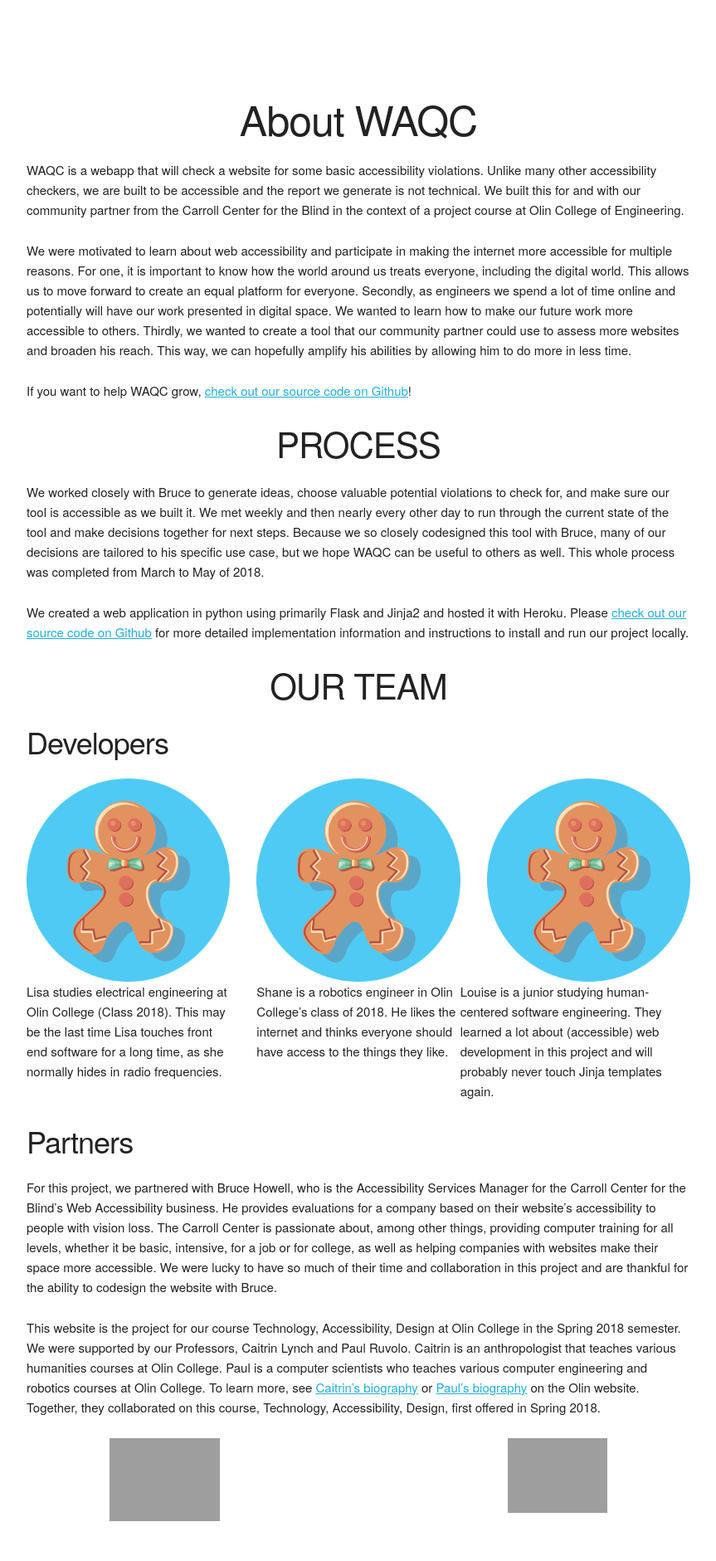
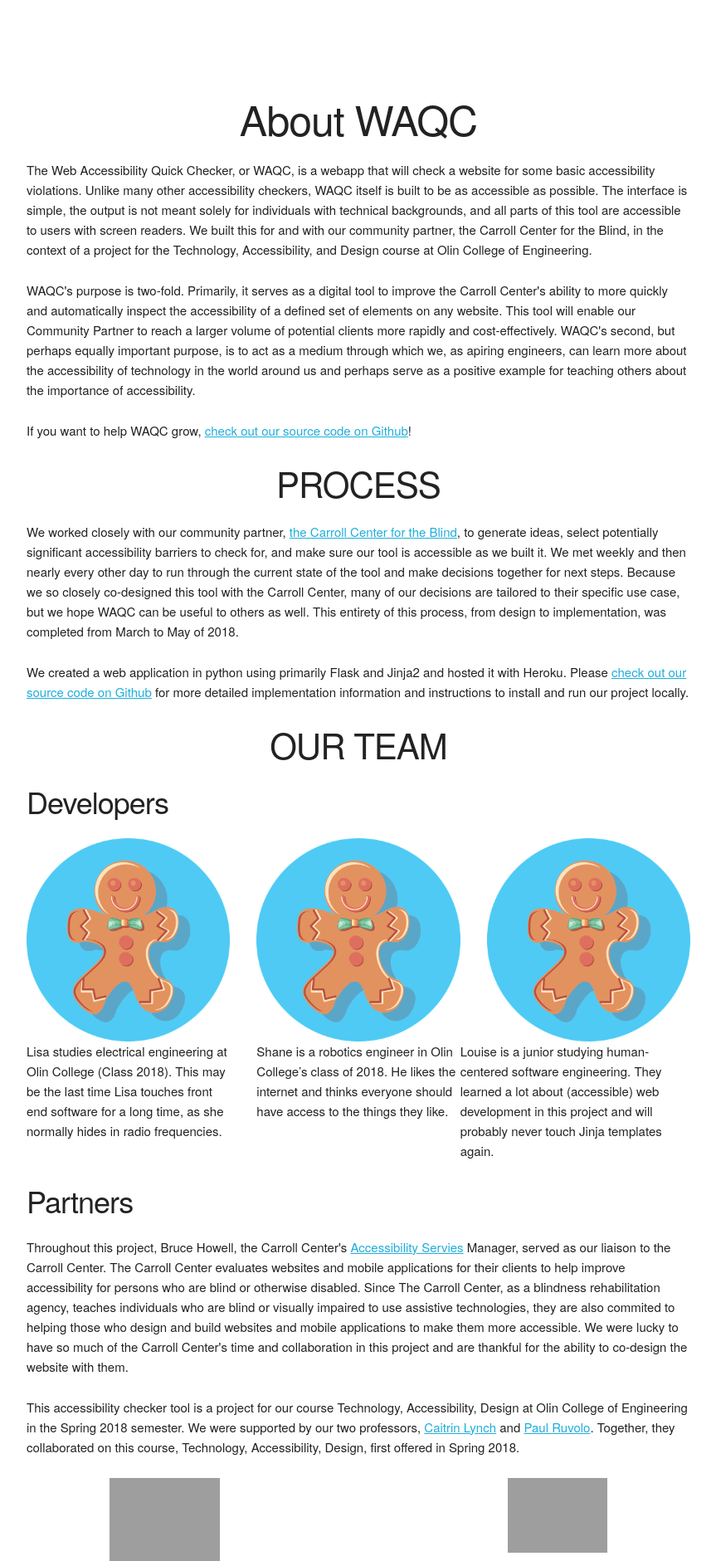
Before and after one commit to tad-web/waqc, a Flask app: page /about in a window 1280 px wide. Shown: the part 134-2015 px from the top of the page at 83% size, without its empty margins (208-1071 px from the left). Before the commit the page ends 1967 px from the top, so only its background shows below. Run offline with Flask 2, Linux system fonts and the light colour scheme; grey boxes are pictures that could not be loaded.

Commit message:
Revise the About page text

```diff
--- a/app/templates/about.html
+++ b/app/templates/about.html
@@ -7,10 +7,10 @@
 </div>
 <div class="container">
   <p>
-    WAQC is a webapp that will check a website for some basic accessibility violations. Unlike many other accessibility checkers, we are built to be accessible and the report we generate is not technical. We built this for and with our community partner from the Carroll Center for the Blind in the context of a project course at Olin College of Engineering.
+    The Web Accessibility Quick Checker, or WAQC, is a webapp that will check a website for some basic accessibility violations. Unlike many other accessibility checkers, WAQC itself is built to be as accessible as possible. The interface is simple, the output is not meant solely for individuals with technical backgrounds, and all parts of this tool are accessible to users with screen readers. We built this for and with our community partner, the Carroll Center for the Blind, in the context of a project for the Technology, Accessibility, and Design course at Olin College of Engineering.
   </p>
   <p>
-    We were motivated to learn about web accessibility and participate in making the internet more accessible for multiple reasons. For one, it is important to know how the world around us treats everyone, including the digital world. This allows us to move forward to create an equal platform for everyone. Secondly, as engineers we spend a lot of time online and potentially will have our work presented in digital space. We wanted to learn how to make our future work more accessible to others. Thirdly, we wanted to create a tool that our community partner could use to assess more websites and broaden his reach. This way, we can hopefully amplify his abilities by allowing him to do more in less time.
+    WAQC's purpose is two-fold. Primarily, it serves as a digital tool to improve the Carroll Center's ability to more quickly and automatically inspect the accessibility of a defined set of elements on any website. This tool will enable our Community Partner to reach a larger volume of potential clients more rapidly and cost-effectively. WAQC's second, but perhaps equally important purpose, is to act as a medium through which we, as apiring engineers, can learn more about the accessibility of technology in the world around us and perhaps serve as a positive example for teaching others about the importance of accessibility.
   </p>
   <p>
     If you want to help WAQC grow, <a href="https://github.com/tad-web/waqc">check out our source code on Github</a>!
@@ -21,7 +21,7 @@
     </center>
   </div>
   <p>
-    We worked closely with Bruce to generate ideas, choose valuable potential violations to check for, and make sure our tool is accessible as we built it. We met weekly and then nearly every other day to run through the current state of the tool and make decisions together for next steps. Because we so closely codesigned this tool with Bruce, many of our decisions are tailored to his specific use case, but we hope WAQC can be useful to others as well. This whole process was completed from March to May of 2018.
+  We worked closely with our community partner, <a href="https://carroll.org/">the Carroll Center for the Blind</a>, to generate ideas, select potentially significant accessibility barriers to check for, and make sure our tool is accessible as we built it. We met weekly and then nearly every other day to run through the current state of the tool and make decisions together for next steps. Because we so closely co-designed this tool with the Carroll Center, many of our decisions are tailored to their specific use case, but we hope WAQC can be useful to others as well. This entirety of this process, from design to implementation, was completed from March to May of 2018.
   </p>
   <p>
     We created a web application in python using primarily Flask and Jinja2 and hosted it with Heroku. Please <a href="https://github.com/tad-web/waqc">check out our source code on Github</a> for more detailed implementation information and instructions to install and run our project locally.
@@ -56,10 +56,10 @@
 
   <h3>Partners</h3>
   <p>
-    For this project, we partnered with Bruce Howell, who is the Accessibility Services Manager for the Carroll Center for the Blind’s Web Accessibility business. He provides evaluations for a company based on their website’s accessibility to people with vision loss. The Carroll Center is passionate about, among other things, providing computer training for all levels, whether it be basic, intensive, for a job or for college, as well as helping companies with websites make their space more accessible. We were lucky to have so much of their time and collaboration in this project and are thankful for the ability to codesign the website with Bruce.
+  Throughout this project, Bruce Howell, the Carroll Center's <a href="https://carroll.org/accessibility-services/">Accessibility Servies</a> Manager, served as our liaison to the Carroll Center. The Carroll Center evaluates websites and mobile applications for their clients to help improve accessibility for persons who are blind or otherwise disabled. Since The Carroll Center, as a blindness rehabilitation agency, teaches individuals who are blind or visually impaired to use assistive technologies, they are also commited to helping those who design and build websites and mobile applications to make them more accessible. We were lucky to have so much of the Carroll Center's time and collaboration in this project and are thankful for the ability to co-design the website with them.
   </p>
   <p>
-    This website is the project for our course Technology, Accessibility, Design at Olin College in the Spring 2018 semester. We were supported by our Professors, Caitrin Lynch and Paul Ruvolo. Caitrin is an anthropologist that teaches various humanities courses at Olin College. Paul is a computer scientists who teaches various computer engineering and robotics courses at Olin College. To learn more, see <a href="http://www.olin.edu/faculty/profile/caitrin-lynch/">Caitrin’s biography</a> or <a href="http://www.olin.edu/faculty/profile/paul-ruvolo">Paul’s biography</a> on the Olin website. Together, they collaborated on this course, Technology, Accessibility, Design, first offered in Spring 2018.
+    This accessibility checker tool is a project for our course Technology, Accessibility, Design at Olin College of Engineering in the Spring 2018 semester. We were supported by our two professors, <a href="http://www.olin.edu/faculty/profile/caitrin-lynch/">Caitrin Lynch</a> and <a href="http://www.olin.edu/faculty/profile/paul-ruvolo">Paul Ruvolo</a>. Together, they collaborated on this course, Technology, Accessibility, Design, first offered in Spring 2018.
   </p>
 
 </div>
```
